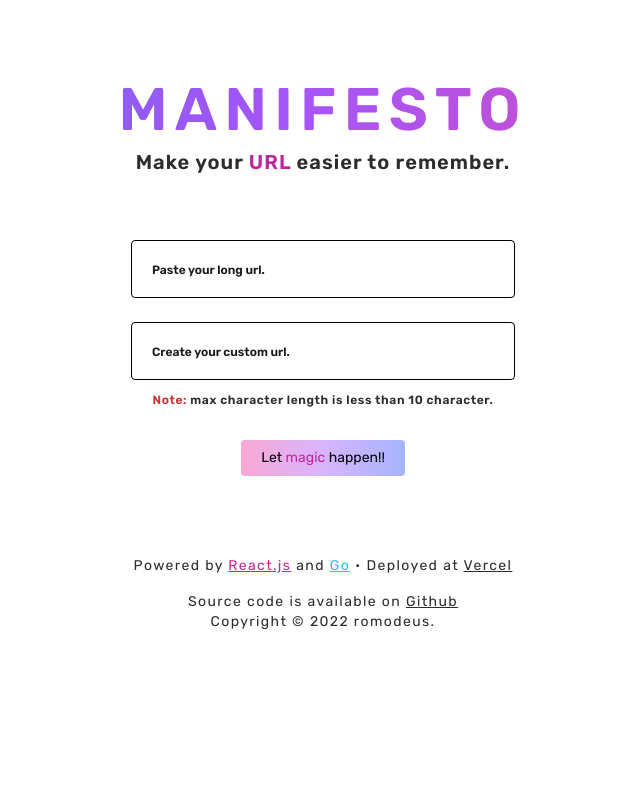
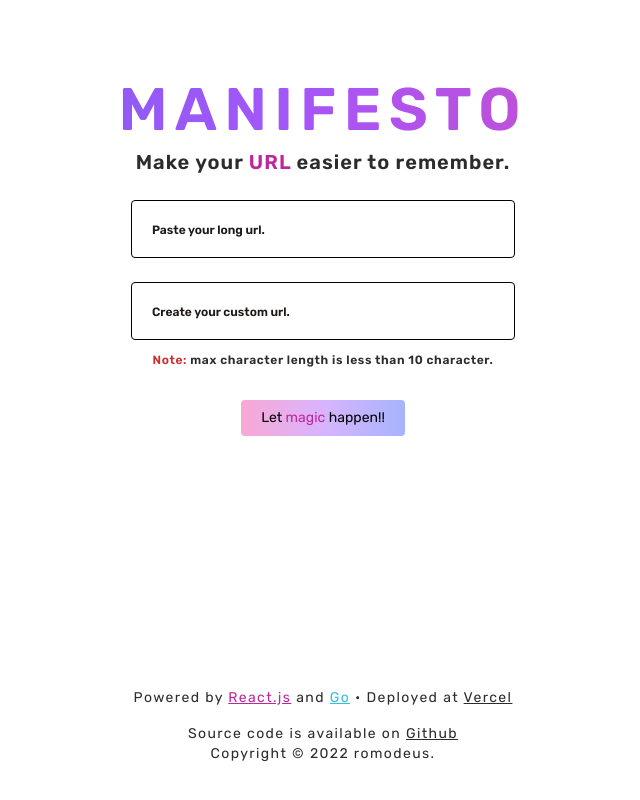
Before and after one commit to romodeus/manifesto-frontend, a Next.js app: page / in a window 1280 px wide. Shown: the whole page, without its empty margins (317-957 px from the left). Built offline with nearby package versions, Linux system fonts and the light colour scheme.

Commit message:
fix(footer): change footer position

```diff
--- a/components/footer.jsx
+++ b/components/footer.jsx
@@ -1,10 +1,12 @@
 const Footer = () => {
   return (
-    <div className="text-center text-sm tracking-widest text-[#2C2C2C] pt-20">
-      <p>Powered by <a href="https://reactjs.org/" className="text-[#BD279C] underline">React.js</a> and <a href="https://go.dev/"className="text-[#2BC2E3] underline">Go</a> • Deployed at <a href="https://vercel.com/" className="underline">Vercel</a></p>
-      <p className=" pt-4">Source code is available on <a href="https://github.com/romodeus/manifesto-frontend" className="underline">Github</a></p>
-      <p>Copyright © 2022 romodeus.</p>
-    </div>
+    <>
+      <div className="w-full text-center text-sm tracking-widest text-[#2C2C2C] fixed bottom-9">
+        <p>Powered by <a href="https://reactjs.org/" className="text-[#BD279C] underline">React.js</a> and <a href="https://go.dev/"className="text-[#2BC2E3] underline">Go</a> • Deployed at <a href="https://vercel.com/" className="underline">Vercel</a></p>
+        <p className=" pt-4">Source code is available on <a href="https://github.com/romodeus/manifesto-frontend" className="underline">Github</a></p>
+        <p>Copyright © 2022 romodeus.</p>
+      </div>
+    </>
   )
 }
 
--- a/components/form.jsx
+++ b/components/form.jsx
@@ -1,6 +1,6 @@
-import React, { useState } from "react";
 import axios from "axios";
 import Router from "next/router";
+import React, { useState } from "react";
 
 const Form = () => {
 
@@ -32,14 +32,14 @@ const Form = () => {
 
   return (
     <div>
-      <div className="flex justify-center pt-10">
+      <div className="flex justify-center h-full">
         <div className="xl:w-96">
           <input type="text" className="border border-black form-control py-4 px-5 w-full rounded placeholder:text-stone-900
-          placeholder:text-black placeholder:text-xs placeholder:font-semibold my-6"
+          placeholder:text-xs placeholder:font-semibold my-6"
           placeholder="Paste your long url." onChange={(e) => setLongUrl(e.target.value)}/>
 
           <input type="text" className="border border-black form-control py-4 px-5 w-full rounded placeholder:text-stone-900
-          placeholder:text-black placeholder:text-xs placeholder:font-semibold mb-3"
+          placeholder:text-xs placeholder:font-semibold mb-3"
           placeholder="Create your custom url." onChange={(e) => setCustomUrl(e.target.value)}/>
 
           <p className="text-xs font-semibold text-center text-[#2C2C2C] tracking-wider"><span className="text-[#CB2F2F]">Note:</span> max character length is less than 10 character.</p>
--- a/pages/index.js
+++ b/pages/index.js
@@ -1,6 +1,6 @@
+import Footer from "../components/footer"
+import Form from "../components/form"
 import Header from "../components/header"
-import Form from "../components/form"
-import Footer from "../components/footer"
 
 export default function Home() {
   return (
--- a/pages/url.jsx
+++ b/pages/url.jsx
@@ -1,8 +1,8 @@
-import React, { useEffect, useState } from 'react'
-import Header from '../components/header'
-import Footer from '../components/footer'
 import axios from 'axios'
 import { useRouter } from 'next/router'
+import React, { useEffect, useState } from 'react'
+import Footer from '../components/footer'
+import Header from '../components/header'
 
 const Url = () => {
   const data = useRouter();
```
